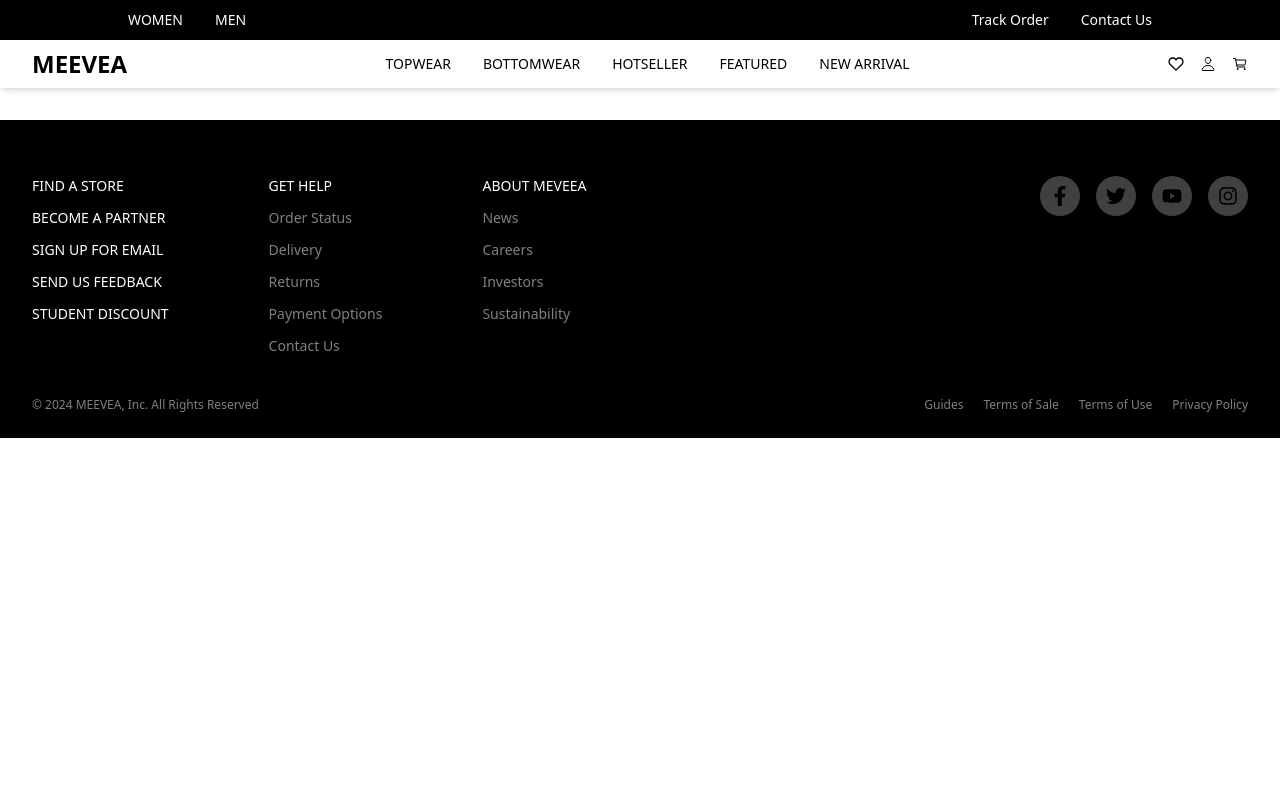
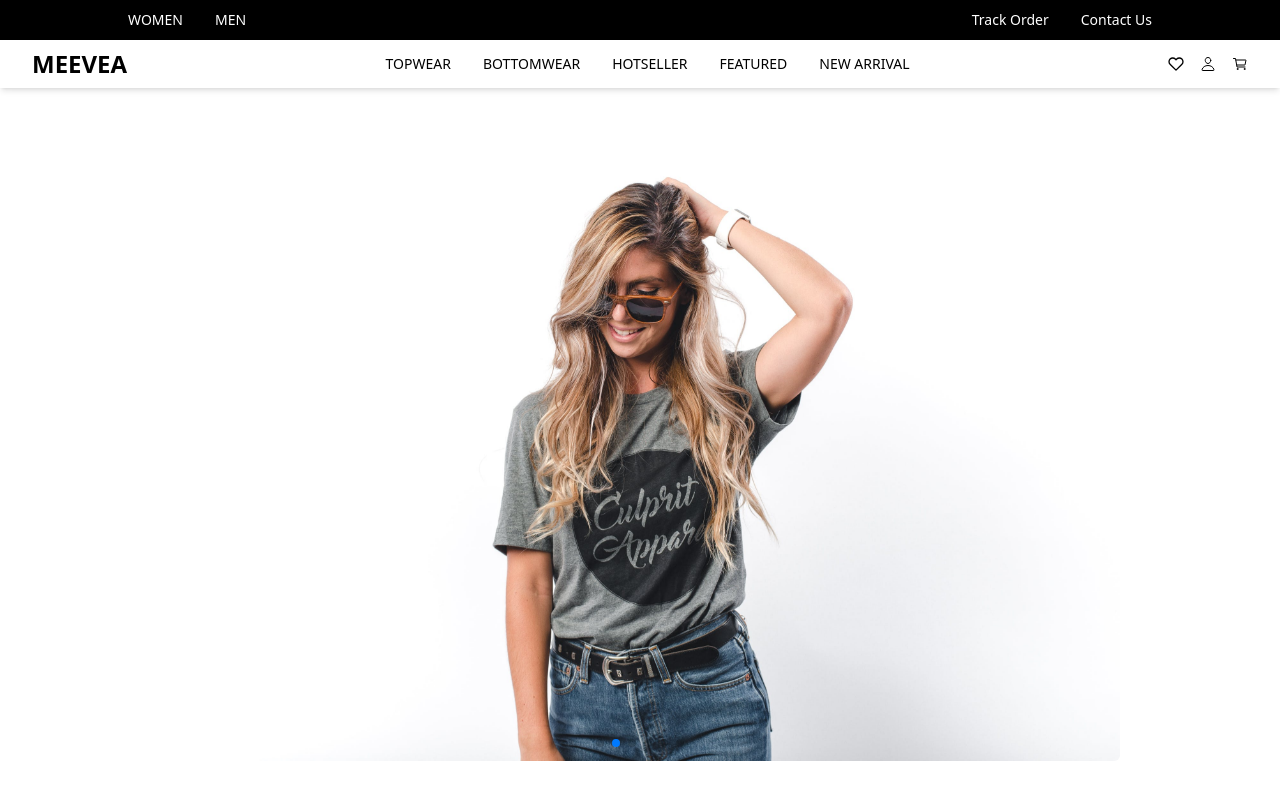
Before and after one commit to rkcoola792/Ecommerce-Meveea-Store-, a React (Vite) app: page / in a window 1280 px wide. Shown: the top 799 px of the page. Built offline with nearby package versions, Linux system fonts and the light colour scheme.

Commit message:
homepage layput created

```diff
--- a/src/App.jsx
+++ b/src/App.jsx
@@ -7,14 +7,14 @@
 import Footer from "./components/footer/Footer";
 // import ArtistProducts from "./components/artists/ArtistProducts";
 import TopHeader from "./components/topHeader/topHeader";
-// import Home from "./pages/home/Home";
+import Home from "./pages/home/Home";
 
 const Layout = () => {
   return (
     <>
       <TopHeader />
       <Navbar />
-      <Outlet></Outlet>
+      <Home></Home>
       <Footer></Footer>
     </>
   );
```
